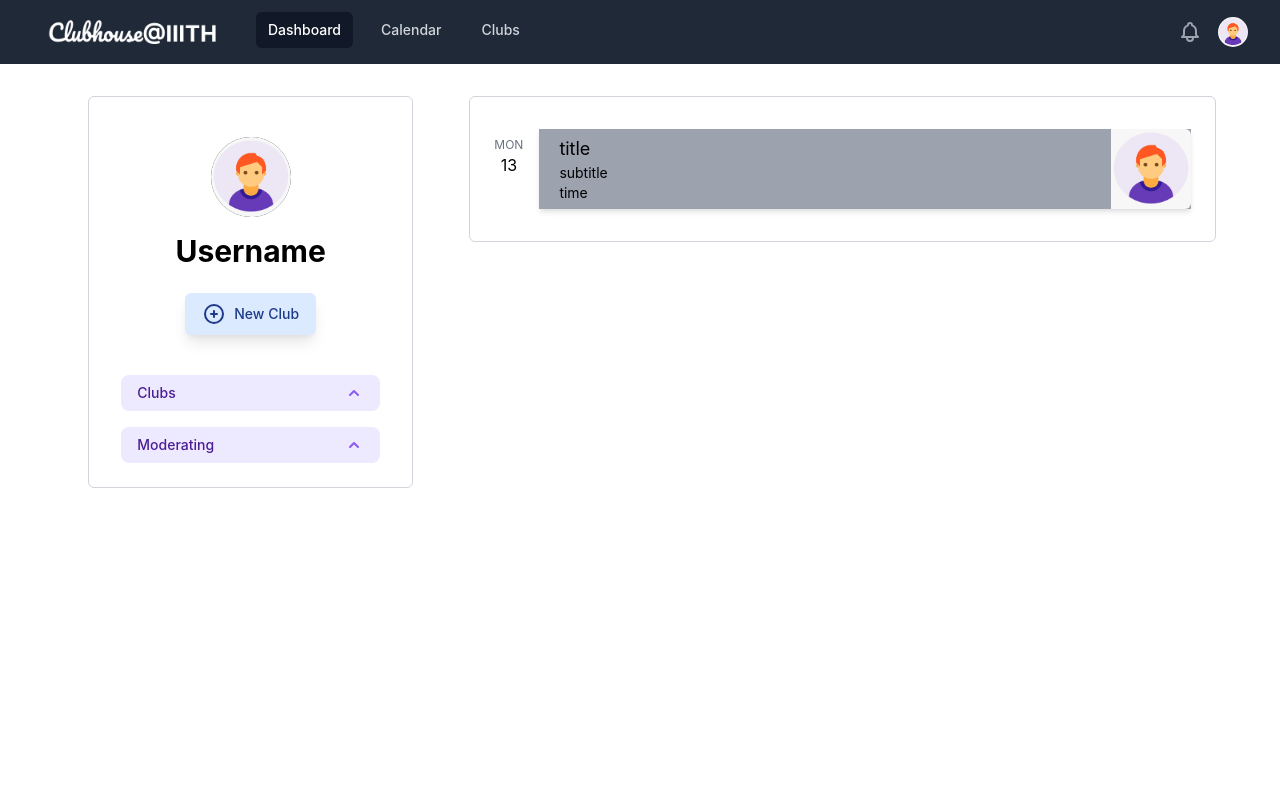
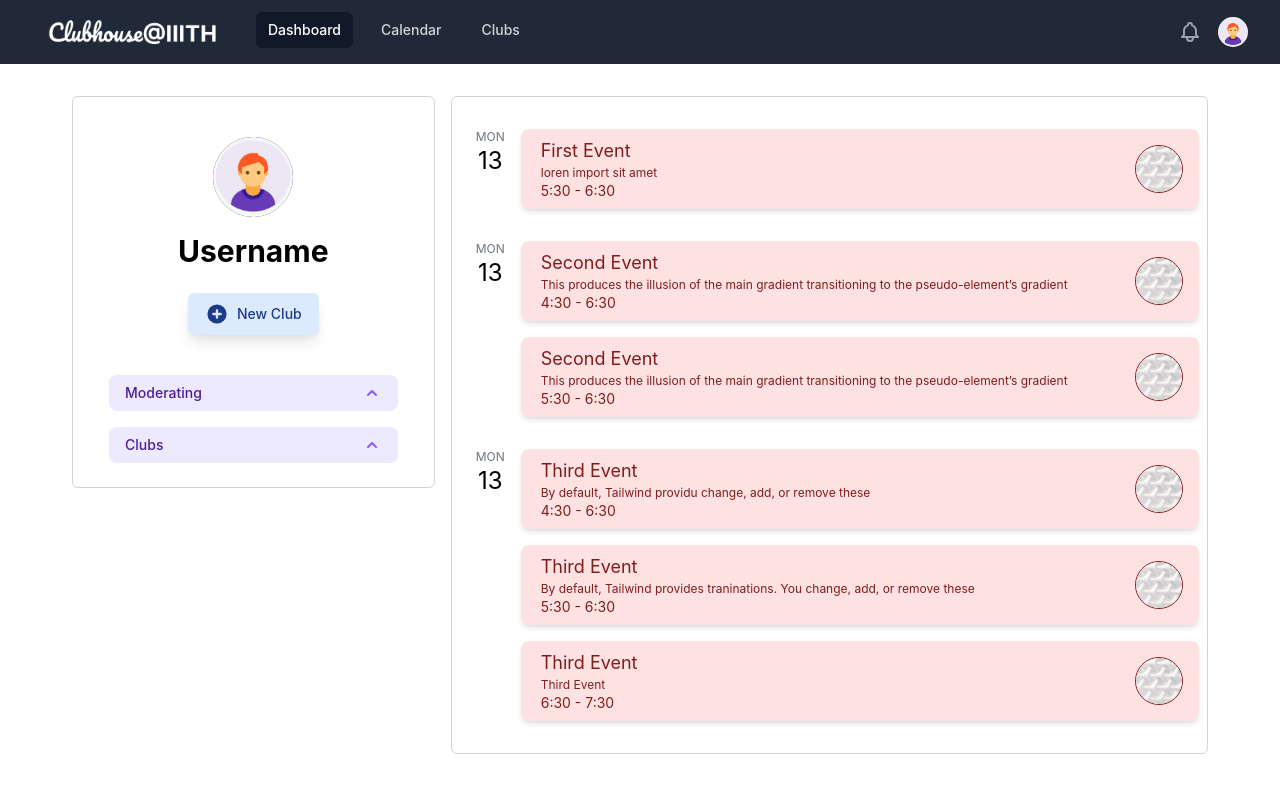
Before and after one commit to abakfja/clubhouse, a Next.js app in the folder frontend/: page /dashboard in a window 1280 px wide. Shown: the top 792 px of the page. Built offline with nearby package versions, Linux system fonts and the light colour scheme.

Commit message:
Fixes, add club files

```diff
--- a/frontend/components/layout.js
+++ b/frontend/components/layout.js
@@ -1,7 +1,7 @@
 import Head from "next/head";
 import Navbar from "./navbar";
 
-export const siteTitle = "clubhouse";
+export const siteTitle = "Clubhouse";
 
 export default function Layout({ children }) {
 	return (
--- a/frontend/components/left.js
+++ b/frontend/components/left.js
@@ -1,6 +1,10 @@
 import Image from "next/image";
 import { Disclosure, Transition } from "@headlessui/react";
-import { ChevronUpIcon, PlusCircleIcon } from "@heroicons/react/solid";
+import {
+	ChevronUpIcon,
+	PlusCircleIcon,
+	ArrowCircleRightIcon,
+} from "@heroicons/react/solid";
 
 const groups = [
 	"adkjsf;asdfj",
@@ -22,23 +26,12 @@ const MyList = ({ items }) => {
 	return (
 		<ul className="flex flex-col w-full space-y-2">
 			{items.map((item, index) => (
-				<div className="flex items-start flex-grow p-1 rounded-md bg-gray-50" key={index}>
-					<span className=" flex items-center h-6">
-						<svg
-							xmlns="http://www.w3.org/2000/svg"
-							className="flex-shrink-0 h-5 w-5 text-cyan-500"
-							fill="none"
-							viewBox="0 0 22 22"
-							stroke="currentColor"
-						>
-							<path
-								strokeLinecap="round"
-								strokeLinejoin="round"
-								strokeWidth={2}
-								d="M13 9l3 3m0 0l-3 3m3-3H8m13 0a9 9 0 11-18 0 9 9 0 0118 0z"
-								clipRule="evenodd"
-							/>
-						</svg>
+				<div
+					className="flex items-start flex-grow p-1 rounded-md bg-gray-50"
+					key={index}
+				>
+					<span className="flex items-center h-6">
+						<ArrowCircleRightIcon className="flex-shrink-0 h-5 w-5 text-cyan-500" />
 					</span>
 					<p className="ml-2">{item}</p>
 				</div>
@@ -47,9 +40,9 @@ const MyList = ({ items }) => {
 	);
 };
 
-const MyDisclosure = ({ items, title }) => {
+const MyDisclosure = ({ items, title, open }) => {
 	return (
-		<Disclosure>
+		<Disclosure open>
 			{({ open }) => (
 				<>
 					<Disclosure.Button className="flex mt-4 justify-between w-full px-4 py-2 text-sm font-medium text-left text-purple-900 bg-purple-100 rounded-lg hover:bg-purple-200 focus:outline-none focus-visible:ring focus-visible:ring-purple-500 focus-visible:ring-opacity-75">
@@ -62,7 +55,7 @@ const MyDisclosure = ({ items, title }) => {
 					</Disclosure.Button>
 					<Transition
 						show={open}
-						enter="transition duration-100 ease-out"
+						enter="transition duration-300 ease-out"
 						enterFrom="transform scale-95 opacity-0"
 						enterTo="transform scale-100 opacity-100"
 						leave="transition duration-75 ease-out"
@@ -82,8 +75,8 @@ const MyDisclosure = ({ items, title }) => {
 
 const LeftContainer = () => {
 	return (
-		<div className="w-1/3 justify-center mr-8">
-			<div className="flex flex-col mx-6 justify-center items-center space-y-6 py-6 border border-gray-300 rounded-md">
+		<div className="w-1/3 justify-center">
+			<div className="flex flex-col mx-2 justify-center items-center space-y-6 py-6 border border-gray-300 rounded-md">
 				<div className="flex flex-col items-center">
 					<div className="bg-gray-800 m-4 flex text-sm rounded-full focus:outline-none focus:ring-2 focus:ring-offset-2 focus:ring-offset-gray-800 focus:ring-white">
 						<Image
@@ -98,30 +91,15 @@ const LeftContainer = () => {
 				</div>
 				<div className="shadow-lg flex items-center justify-evenly pr-4 pl-2 py-2 text-sm font-medium text-blue-900 bg-blue-100 border border-transparent rounded-md hover:bg-blue-200 focus:outline-none focus-visible:ring-2 focus-visible:ring-offset-2 focus-visible:ring-blue-500 ">
 					<div className="px-2">
-						<svg
-							xmlns="http://www.w3.org/2000/svg"
-							className="h-6 w-6"
-							fill="none"
-							viewBox="0 0 24 24"
-							stroke="currentColor"
-						>
-							<path
-								strokeLinecap="round"
-								strokeLinejoin="round"
-								strokeWidth={2}
-								d="M12 9v3m0 0v3m0-3h3m-3 0H9m12 0a9 9 0 11-18 0 9 9 0 0118 0z"
-							/>
-						</svg>
+						<PlusCircleIcon className="h-6 w-6" />
 					</div>
 					<p type="button" className=" ">
 						New Club
 					</p>
 				</div>
 				<div className="w-4/5 flex flex-col justify-center items-start">
-					{/* <div className="w-full max-w-md p-2 mx-auto bg-white rounded-2xl"> */}
-					<MyDisclosure title={"Clubs"} items={groups} />
-					<MyDisclosure title={"Moderating"} items={admin} />
-					{/* </div> */}
+					<MyDisclosure title={"Moderating"} items={admin} open={true} />
+					<MyDisclosure title={"Clubs"} items={groups} open={false} />
 				</div>
 			</div>
 		</div>
--- a/frontend/components/navbar.js
+++ b/frontend/components/navbar.js
@@ -5,9 +5,9 @@ import { BellIcon, MenuIcon, XIcon } from "@heroicons/react/outline";
 import Image from "next/image";
 
 const navigation = [
-	{ name: "Dashboard", href: "#", current: true },
-	{ name: "Calendar", href: "#", current: false },
-	{ name: "Clubs", href: "#", current: false },
+	{ name: "Dashboard", href: "/dashboard", current: true },
+	{ name: "Calendar", href: "/calendar", current: false },
+	{ name: "Clubs", href: "/clubs", current: false },
 ];
 
 function classNames(...classes) {
--- a/frontend/components/right.js
+++ b/frontend/components/right.js
@@ -1,46 +1,97 @@
 import Image from "next/image";
 
-const eventData = [
+let eventData = [
+	{
+		id: 1,
+		date: new Date(2021, 6, 1),
+		events: [
+			{
+				name: "First Event",
+				sub: "loren import sit amet",
+				time: "5:30 - 6:30",
+			},
+		],
+	},
 	{
 		id: 2,
 		date: new Date(2021, 6, 2),
 		events: [
 			{
 				name: "Second Event",
+				sub: "This produces the illusion of the main gradient transitioning to the pseudo-element’s gradient",
 				time: "4:30 - 6:30",
+			},
+			{
+				name: "Second Event",
+				sub: "This produces the illusion of the main gradient transitioning to the pseudo-element’s gradient",
+				time: "5:30 - 6:30",
+			},
+		],
+	},
+	{
+		id: 3,
+		date: new Date(2021, 6, 4),
+		events: [
+			{
+				name: "Third Event",
+				sub: "By default, Tailwind providu change, add, or remove these",
+				time: "4:30 - 6:30",
+			},
+			{
+				name: "Third Event",
+				sub: "By default, Tailwind provides traninations. You change, add, or remove these",
+				time: "5:30 - 6:30",
+			},
+			{
+				name: "Third Event",
+				sub: "Third Event",
+				time: "6:30 - 7:30",
 			},
 		],
 	},
 ];
 
+const MyDate = ({ date }) => {
+	console.log(date.getDay());
+	return (
+		<div className="flex flex-col flex-none w-18 m-2">
+			<div className="h-4 text-xs text-gray-500">{"MON"}</div>
+			<div className="text-2xl">{"13"}</div>
+		</div>
+	);
+};
+
 const Activity = ({ date, events }) => {
 	return (
 		<div className="flex flex-row p-2 w-full justify-center items-start my-0">
-			<div className="flex flex-col flex-none w-18 my-4 mx-2">
-				<div className="h-4 text-xs text-gray-500">{"MON"}</div>
-				<div className="">{"13"}</div>
-			</div>
+			<MyDate date={date} />
 			<div className="flex flex-col flex-grow">
-				{events.map((d, index) => (
-					<Card key={index} />
+				{events.map((event, index) => (
+					<Card key={index} event={event} />
 				))}
 			</div>
 		</div>
 	);
 };
 
-const Card = () => {
+const Card = ({ event }) => {
 	return (
-		<div className="flex  justify-between items-center bg-gray-400 m-2 shadow-md">
+		<div
+			className="flex w-full h-20 m-2 justify-between items-center rounded-lg
+			focus:outline-none focus-visible:ring-2 focus-visible:ring-offset-2 focus-visible:ring-purle-500
+			text-red-900 bg-red-100
+			shadow-md
+		  "
+		>
 			<div className="text-left ml-4 p-1">
-				<p className="text-lg">title</p>
-				<p className="text-sm">subtitle</p>
-				<p className="text-sm">time</p>
+				<p className="text-lg overflow-hidden overflow-ellipsis">{event.name}</p>
+				<p className="text-xs overflow-hidden overflow-ellipsis whitespace-nowrap">{event.sub}</p>
+				<p className="text-sm">{event.time}</p>
 			</div>
-			<div className="w-20 h-20">
+			<div className="w-12 h-12 m-4 rounded-full border border-red-900">
 				<Image
-					className="rounded-r-md"
-					src="/images/avatar.png"
+					className="rounded-full"
+					src="/images/profile.jpg"
 					alt="profile"
 					// layout="intrinsic"
 					width={240}
@@ -52,8 +103,9 @@ const Card = () => {
 };
 
 export default function RightContainer() {
+	console.log(eventData)
 	return (
-		<div className="w-2/3 text-center border border-gray-300 rounded-md">
+		<div className="w-2/3 text-center border mx-2 border-gray-300 rounded-md">
 			<div className="container px-2 py-4">
 				{eventData.map((d) => (
 					<Activity date={d.date} events={d.events} key={d.id} />
--- /dev/null
+++ b/frontend/pages/clubs.js
@@ -0,0 +1,17 @@
+import Layout from "../components/layout";
+import Head from "next/head";
+
+const pageTitle = "Groups | Clubhouse";
+
+const Post = () => {
+	return (
+		<Layout>
+			<Head>
+				<title>{pageTitle}</title>
+			</Head>
+			<p>Groups page</p>
+		</Layout>
+	);
+};
+
+export default Post;
--- /dev/null
+++ b/frontend/pages/clubs/[gid].js
@@ -0,0 +1,21 @@
+import { useRouter } from "next/router";
+import Layout from "../../components/layout";
+import Head from "next/head";
+
+const Post = () => {
+	const router = useRouter();
+	const { gid } = router.query;
+
+	const pageTitle = `${gid} | Clubhouse`;
+
+	return (
+		<Layout>
+			<Head>
+				<title>{pageTitle}</title>
+			</Head>
+			<p>Group: {gid}</p>
+		</Layout>
+	);
+};
+
+export default Post;
--- /dev/null
+++ b/frontend/utils/palette.js
@@ -0,0 +1,11 @@
+const pallete = {
+  'blue': {
+
+  },
+  'purple': {
+
+  },
+  'yellow': {
+
+  }
+}
```
